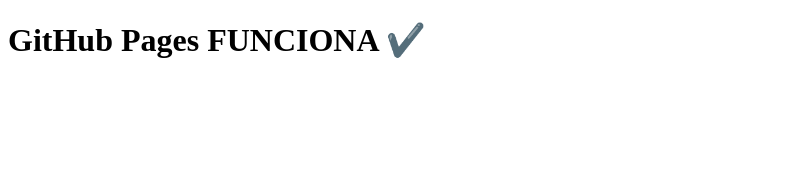
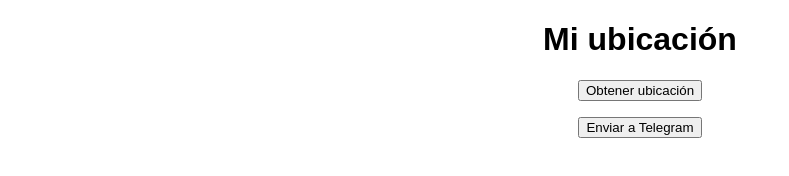
Before and after one commit to 6Bolillo9/67, a plain HTML site: page index.html in a window 1280 px wide. Shown: the whole page, without its empty margins (0-789 px from the left). Drawn offline with Linux system fonts and the light colour scheme.

Commit message:
Update index.html

```diff
--- a/index.html
+++ b/index.html
@@ -1,9 +1,59 @@
 <!DOCTYPE html>
 <html>
 <head>
-  <title>Funciona</title>
+  <meta charset="UTF-8">
+  <title>Ubicación avanzada</title>
 </head>
-<body>
-  <h1>GitHub Pages FUNCIONA ✔️</h1>
+
+<body style="text-align:center;font-family:sans-serif">
+
+<h1>Mi ubicación</h1>
+
+<button onclick="getLocation()">Obtener ubicación</button>
+
+<p id="info"></p>
+
+<button onclick="sendTelegram()">Enviar a Telegram</button>
+
+<script>
+let lat = null;
+let lon = null;
+
+// 🔥 REEMPLAZA ESTO
+const TOKEN = "TU_BOT_TOKEN";
+const CHAT_ID = "TU_CHAT_ID";
+
+function getLocation() {
+  navigator.geolocation.getCurrentPosition((pos) => {
+    lat = pos.coords.latitude;
+    lon = pos.coords.longitude;
+
+    document.getElementById("info").innerText =
+      "Lat: " + lat + " | Lon: " + lon;
+  });
+}
+
+function sendTelegram() {
+  if (!lat || !lon) {
+    alert("Primero obtén la ubicación");
+    return;
+  }
+
+  let message =
+    "Nueva ubicación:\\nLat: " + lat + "\\nLon: " + lon;
+
+  fetch(`https://api.telegram.org/bot${TOKEN}/sendMessage`, {
+    method: "POST",
+    headers: { "Content-Type": "application/json" },
+    body: JSON.stringify({
+      chat_id: CHAT_ID,
+      text: message
+    })
+  });
+
+  alert("Enviado a Telegram ✔️");
+}
+</script>
+
 </body>
 </html>
```
